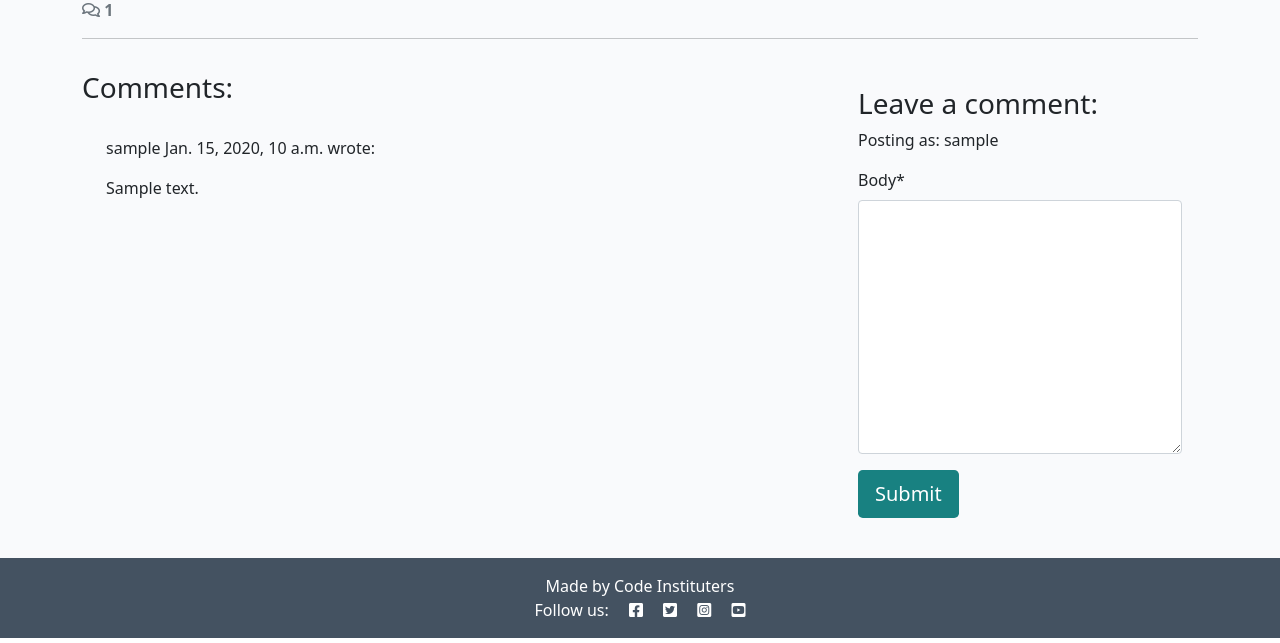
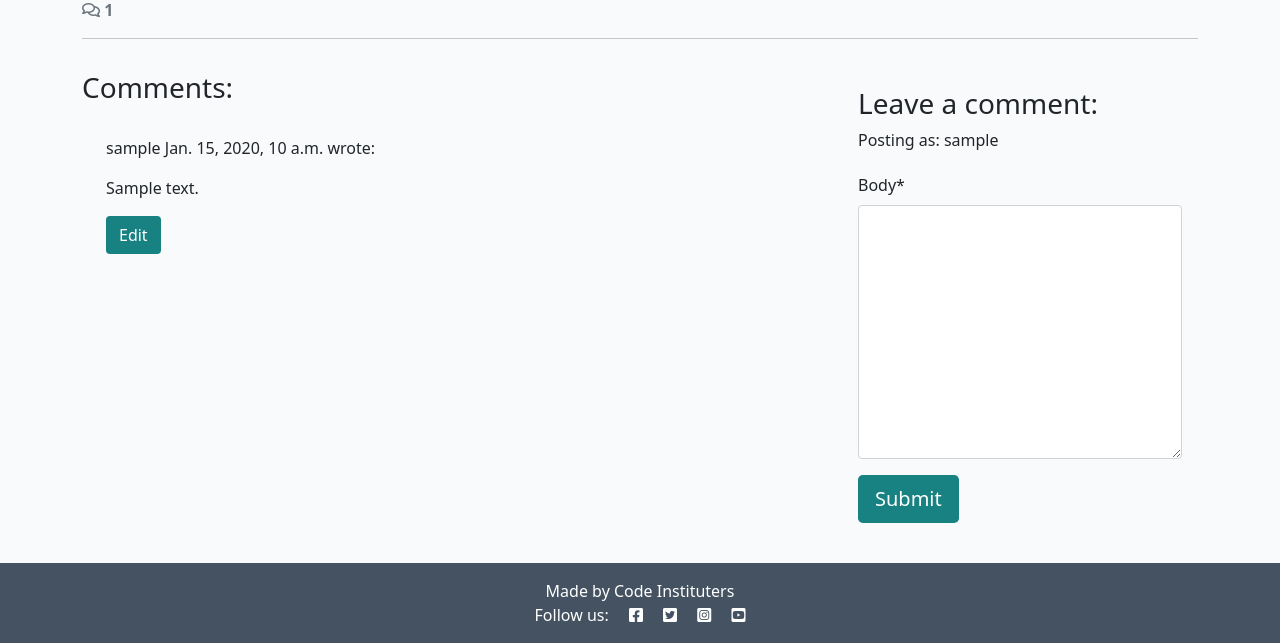
Before and after one commit to akashebaev-ux/codestar_blog, a Django app: a page that uses templates/base.html in a window 1280 px wide. Shown: the part 494-1137 px from the top of the page. Run offline with Django 4.2, Linux system fonts and the light colour scheme; a user stored in the database is signed in; tables that the repository leaves empty hold one stand-in row (values such as "Sample post"); some libraries are stand-ins or nearby versions.

Commit message:
add edit options

```diff
--- a/blog/templates/blog/post_detail.html
+++ b/blog/templates/blog/post_detail.html
@@ -58,13 +58,17 @@
                             {{ comment.created_on }}
                         </span> wrote:
                     </p>
-                    <div id="comment {{comment.id}}">
+                    <div id="comment{{ comment.id }}">
                         {{ comment.body | linebreaks}}
                     </div>
                     {% if not comment.approved and comment.author == user %}
                     <p class="approval">
                         This comment is awaiting approval.
                     </p>
+                    {% endif %}
+                    {% if user.is_authenticated and comment.author == user %}
+                    <button class ="btn btn-edit"
+                    comment_id="{{ comment.id }}">Edit</button>
                     {% endif %}
                 </div>
                 <!--Our for loop ends here-->
@@ -77,12 +81,12 @@
                 {% if user.is_authenticated %}
                 <h3>Leave a comment:</h3>
                 <p>Posting as: {{ user.username }}</p>
-                <from id="commentForm" method="post" style="margin-top: 1.3em;">
+                <form id="commentForm" method="post" style="margin-top: 1.3em;">
                     {{comment_form | crispy }}
                     {% csrf_token %}
                     <button id="submitButton" type="submit"
                     class="btn btn-signup btn-lg">Submit</button>
-                </from>
+                </form>
                 {% else %}
                 <p>Log in to leave a comment.</p>
                 {% endif %}
@@ -92,3 +96,8 @@
 </div>
 
 {% endblock content %}
+
+
+{% block extras %}
+<script src="{% static "js/comments.js" %}"></script>
+{% endblock %}
--- a/blog/urls.py
+++ b/blog/urls.py
@@ -5,4 +5,7 @@ from django.urls import path
 urlpatterns = [
     path('', views.PostList.as_view(), name='home'),
     path('<slug:slug>/', views.post_detail, name='post_detail'),
+       path('<slug:slug>/', views.post_detail, name='post_detail'),
+    path('<slug:slug>/edit_comment/<int:comment_id>',
+         views.comment_edit, name='comment_edit'),
 ]
--- a/blog/views.py
+++ b/blog/views.py
@@ -1,7 +1,8 @@
-from django.shortcuts import render, get_object_or_404
+from django.shortcuts import render, get_object_or_404, reverse
 from django.views import generic
 from django.contrib import messages
-from .models import Post
+from django.http import HttpResponseRedirect
+from .models import Post, Comment
 from .forms import CommentForm
 
 # Create your views here.
@@ -44,3 +45,26 @@ def post_detail(request, slug):
                                                      "comment_count": comment_count,
                                                      "comment_form": comment_form},
     )
+
+
+def comment_edit(request, slug, comment_id):
+    """
+    view to edit comments
+    """
+    if request.method == "POST":
+
+        queryset = Post.objects.filter(status=1)
+        post = get_object_or_404(queryset, slug=slug)
+        comment = get_object_or_404(Comment, pk=comment_id)
+        comment_form = CommentForm(data=request.POST, instance=comment)
+
+        if comment_form.is_valid() and comment.author == request.user:
+            comment = comment_form.save(commit=False)
+            comment.post = post
+            comment.approved = False
+            comment.save()
+            messages.add_message(request, messages.SUCCESS, 'Comment Updated!')
+        else:
+            messages.add_message(request, messages.ERROR, 'Error updating comment!')
+
+    return HttpResponseRedirect(reverse('post_detail', args=[slug]))
--- a/codestar/settings.py
+++ b/codestar/settings.py
@@ -27,7 +27,7 @@ TEMPLATES_DIR = os.path.join(BASE_DIR, 'templates')
 SECRET_KEY = os.environ.get("SECRET_KEY")
 
 # SECURITY WARNING: don't run with debug turned on in production!
-DEBUG = False
+DEBUG = True
 
 ALLOWED_HOSTS = [".herokuapp.com", "127.0.0.1"]
 
--- /dev/null
+++ b/static/js/comments.js
@@ -0,0 +1,24 @@
+const editButtons = document.getElementsByClassName("btn-edit");
+const commentText = document.getElementById("id_body");
+const commentForm = document.getElementById("commentForm");
+const submitButton = document.getElementById("submitButton");
+
+/**
+* Initializes edit functionality for the provided edit buttons.
+*
+* For each button in the `editButtons` collection:
+* - Retrieves the associated comment's ID upon click.
+* - Fetches the content of the corresponding comment.
+* - Populates the `commentText` input/textarea with the comment's content for editing.
+* - Updates the submit button's text to "Update".
+* - Sets the form's action attribute to the `edit_comment/{commentId}` endpoint.
+*/
+for (let button of editButtons) {
+  button.addEventListener("click", (e) => {
+    let commentId = e.target.getAttribute("comment_id");
+    let commentContent = document.getElementById(`comment${commentId}`).innerText;
+    commentText.value = commentContent;
+    submitButton.innerText = "Update";
+    commentForm.setAttribute("action", `edit_comment/${commentId}`);
+  });
+}
--- a/static/js/script.js
+++ /dev/null
@@ -1 +0,0 @@
-console.log("Life, The Universe and Everything!");
--- a/templates/base.html
+++ b/templates/base.html
@@ -118,7 +118,8 @@
         integrity="sha384-gtEjrD/SeCtmISkJkNUaaKMoLD0//ElJ19smozuHV6z3Iehds+3Ulb9Bn9Plx0x4" crossorigin="anonymous">
         </script>
 
-    <script src="{% static 'js/script.js' %}"></script>
+    {% block extras %}
+    {% endblock %}
 </body>
 
 </html>
```
